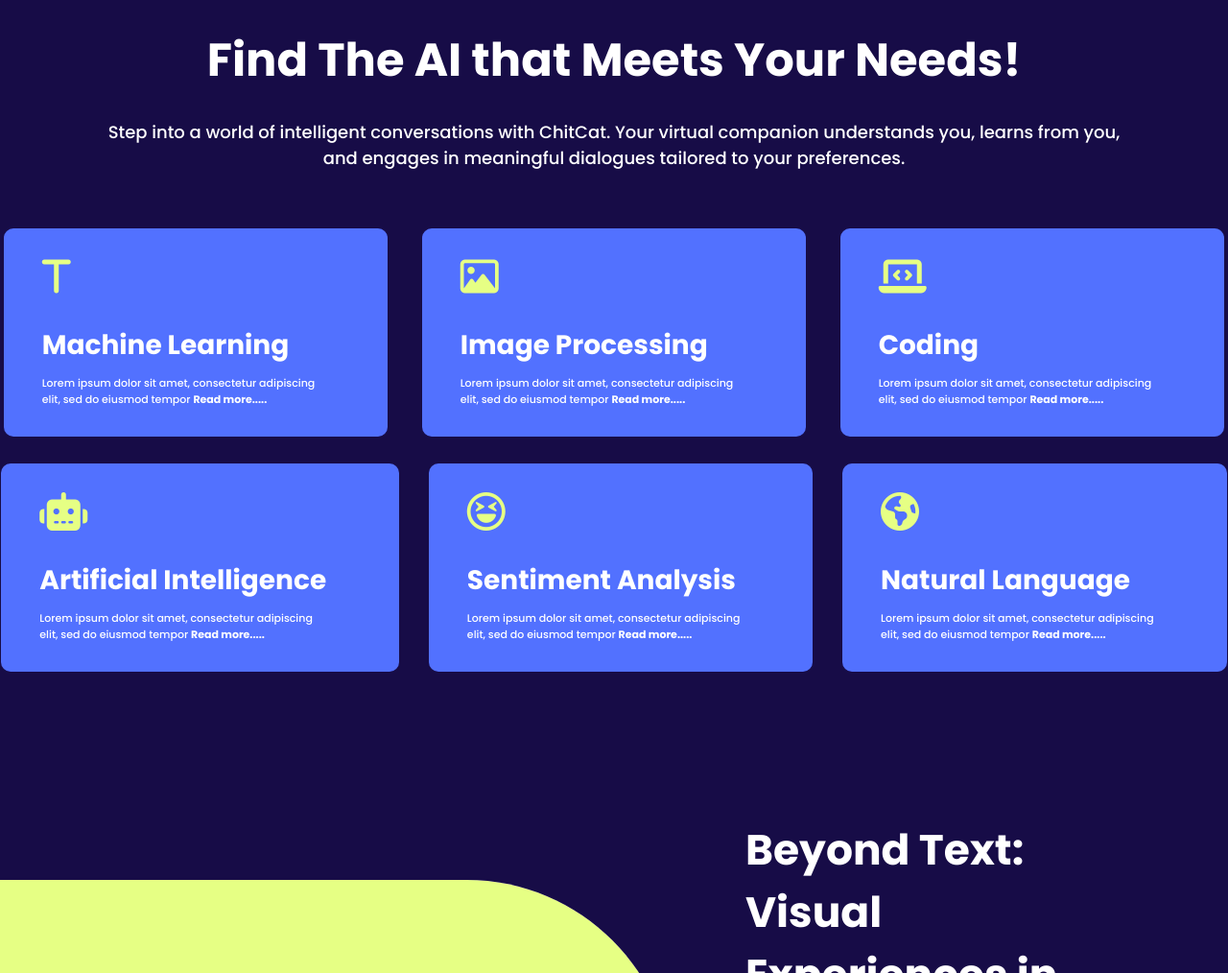
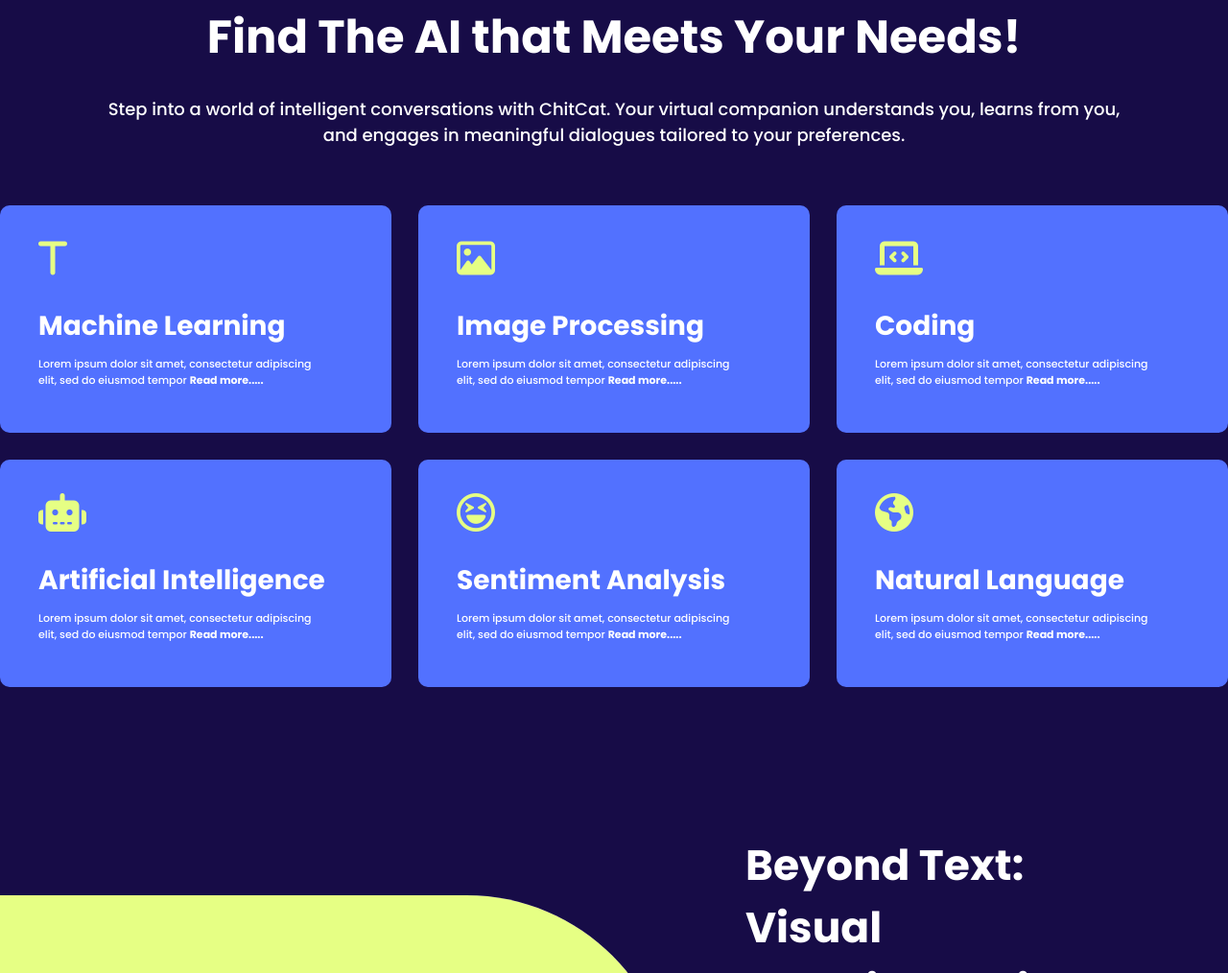
Before and after one commit to JeppeFH/Dialog---AI-Chatbot-Landing-Page, a plain HTML site: page index.html in a window 1280 px wide. Shown: the part 1533-2547 px from the top of the page at 96% size. Drawn offline with Linux system fonts and the light colour scheme.

Commit message:
update styles

```diff
--- a/assets/css/styles.css
+++ b/assets/css/styles.css
@@ -267,7 +267,6 @@ header h2 {
 /*download app*/
 .download-app {
   width: 100%;
-  margin: 0 auto;
   height: auto;
   display: flex;
   gap: 83px;
@@ -286,8 +285,8 @@ header h2 {
 }
 
 .download-app img {
-  width: 80%;
-  height: 80%;
+  width: 40%;
+  height: 40%;
 }
 
 /*Questions*/
@@ -337,14 +336,21 @@ header h2 {
   background-color: #5271ff;
   border-radius: 10px;
   text-align: start;
-  padding: 30px 76px 30px 40px;
+  width: 408px;
+  height: 237px;
   margin: 0 auto;
+}
+
+.find-ai div article i,
+.find-ai div article h6,
+.find-ai div article p {
+  margin-left: 40px;
 }
 
 .find-ai article i {
   color: #e6ff84;
   font-size: 4rem;
-  margin-bottom: 31px;
+  margin: 35px 0 30px 0;
 }
 
 .find-ai h6 {
@@ -523,3 +529,7 @@ footer a {
 footer:last-of-type {
   padding-top: 0;
 }
+
+/*Responsive mobile 700px*/
+@media screen and (max-width: 700px) {
+}
```
Also changed, not shown: index.html (+1 -0 lines).
